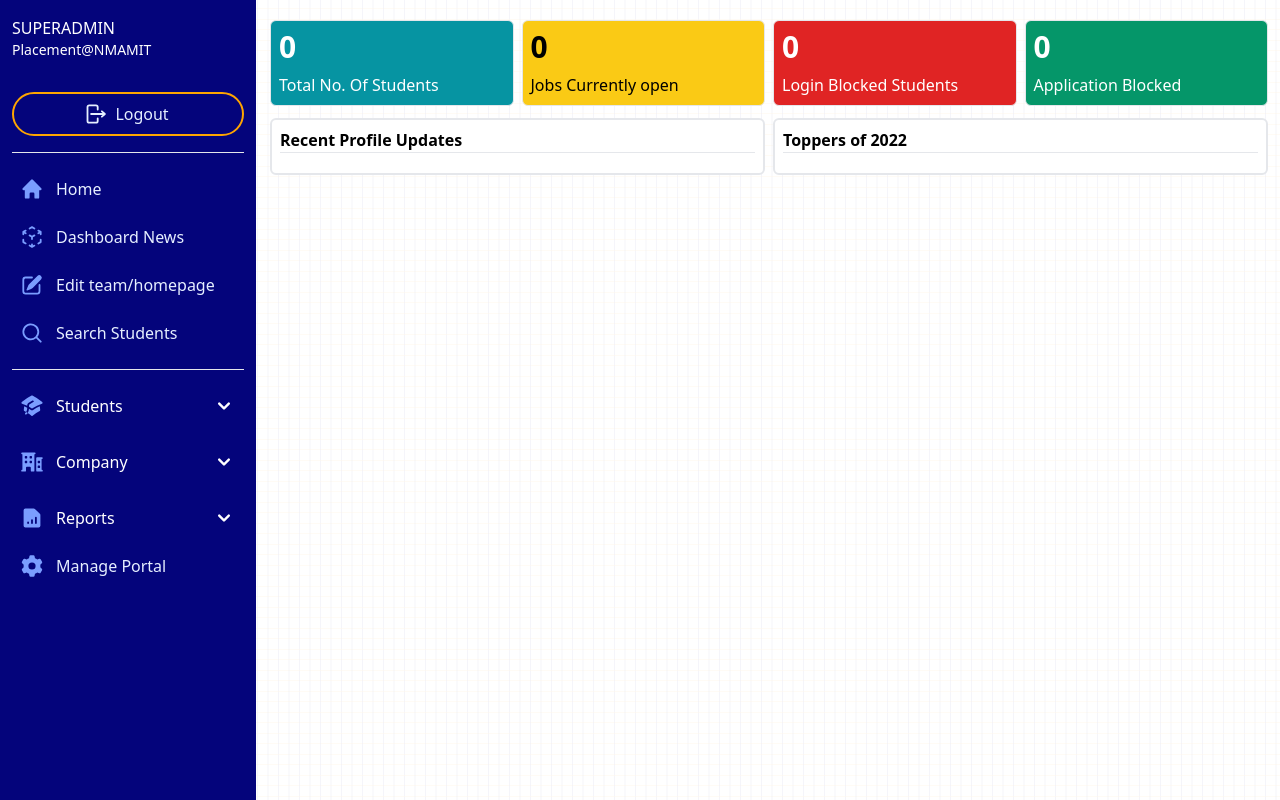
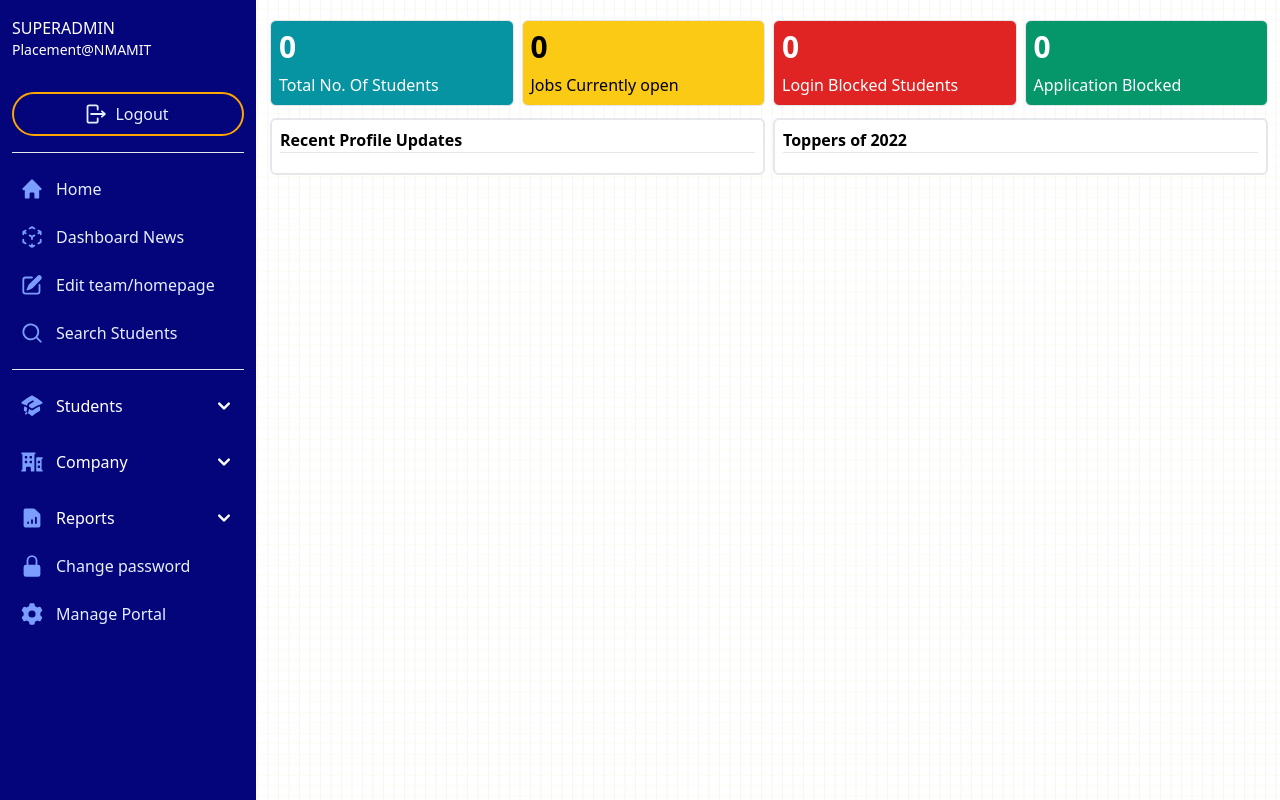
Before and after one commit to PLACEMENT-JKSHIM/Placement-Portal-Backend, a Django app: page /au/ in a window 1280 px wide. Run offline with Django 4.2, Linux system fonts and the light colour scheme; the visitor is signed in with stand-in values (Sample User, id 1); data that the repository does not hold is empty; style sheets or scripts are compiled from the project's sources; some libraries are stand-ins or nearby versions.

Commit message:
[update]StuPass link

```diff
--- a/templates/administrator/_base_admin.html
+++ b/templates/administrator/_base_admin.html
@@ -221,14 +221,6 @@
           </li>
           <li>
             <a
-              href="/au/student/changePasswordAdmin"
-              class="flex items-center w-full p-2 text-base font-normal border-2 border-secondary text-white transition duration-75 rounded-lg pl-11 group hover:bg-gray-100 hover:text-primary hover:border-white hover:font-semibold dark:hover:bg-gray-700"
-            >
-              <span class="flex-1 whitespace-nowrap">Change Password</span>
-            </a>
-          </li>
-          <li>
-            <a
               href="/au/student/update"
               class="flex items-center w-full p-2 text-base font-normal border-2 border-secondary text-white transition duration-75 rounded-lg pl-11 group hover:bg-gray-100 hover:text-primary hover:border-white hover:font-semibold dark:hover:bg-gray-700"
             >
@@ -400,6 +392,19 @@
       </li>
       {% if user.is_superuser %}
       <li class="mt-4">
+        <a
+        href="/au/student/changePasswordAdmin"
+        class="group flex items-center p-2 text-base font-normal text-sidebarfont rounded-full hover:text-primary hover:bg-white hover:font-semibold hover:shadow-[0px_0px_10px_2px] hover:shadow-slate-400 [&>svg]:hover:animate-[spin_700ms_ease_1] dark:hover:bg-gray-700"
+        >
+        <svg aria-hidden="true" class="flex-shrink-0 w-6 h-6 text-sidebaricons transition duration-75 group-hover:text-primary dark:group-hover:text-white" fill="currentColor" viewBox="0 0 20 20" xmlns="http://www.w3.org/2000/svg">
+          <path clip-rule="evenodd" fill-rule="evenodd" d="M10 1a4.5 4.5 0 00-4.5 4.5V9H5a2 2 0 00-2 2v6a2 2 0 002 2h10a2 2 0 002-2v-6a2 2 0 00-2-2h-.5V5.5A4.5 4.5 0 0010 1zm3 8V5.5a3 3 0 10-6 0V9h6z"></path>
+        </svg>
+          <span class="flex-1 ml-3 whitespace-nowrap">Change password</span>
+        </a>
+      </li>
+      {%endif%}
+      {% if user.is_superuser %}
+      <li class="mt-4">
           <a
           href="/au/manageportal"
           class="group flex items-center p-2 text-base font-normal text-sidebarfont rounded-full hover:text-primary hover:bg-white hover:font-semibold hover:shadow-[0px_0px_10px_2px] hover:shadow-slate-400 [&>svg]:hover:animate-[spin_700ms_ease_1] dark:hover:bg-gray-700"
```
